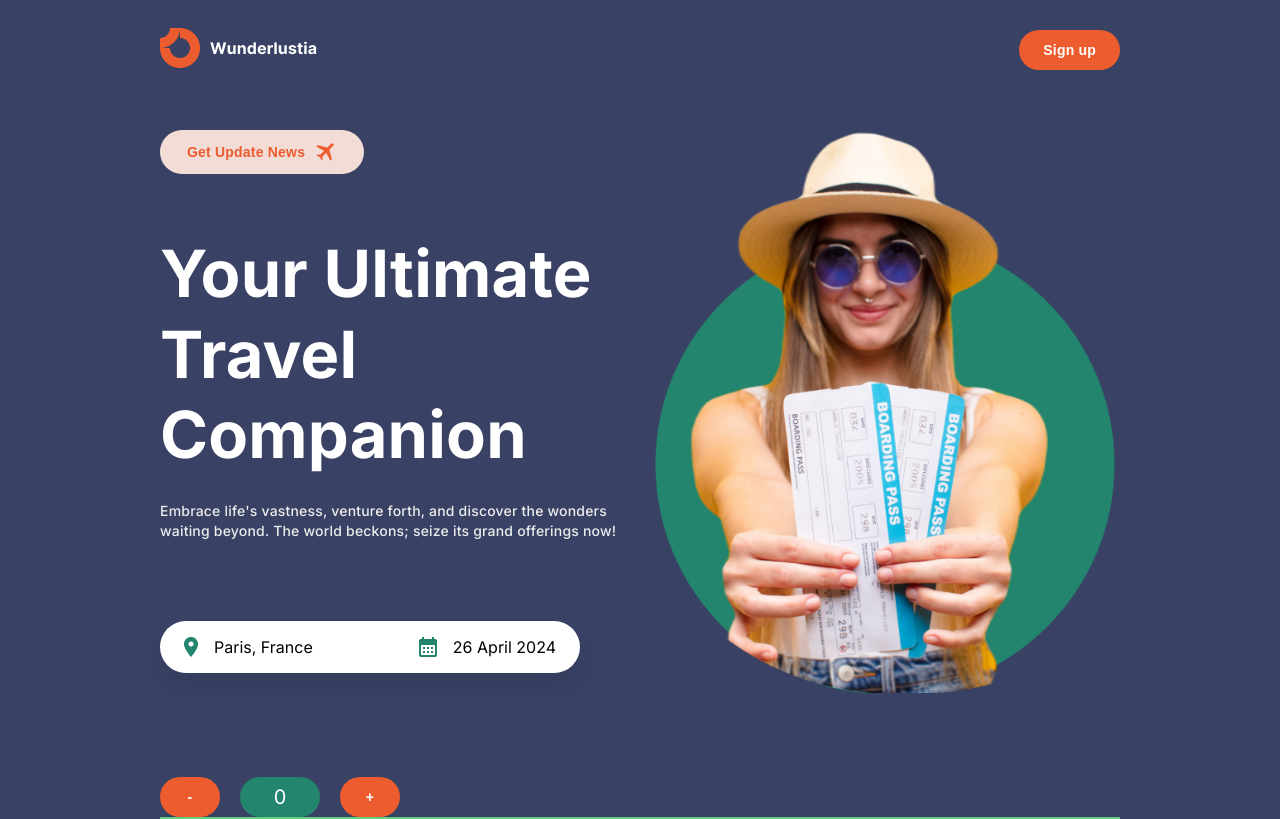
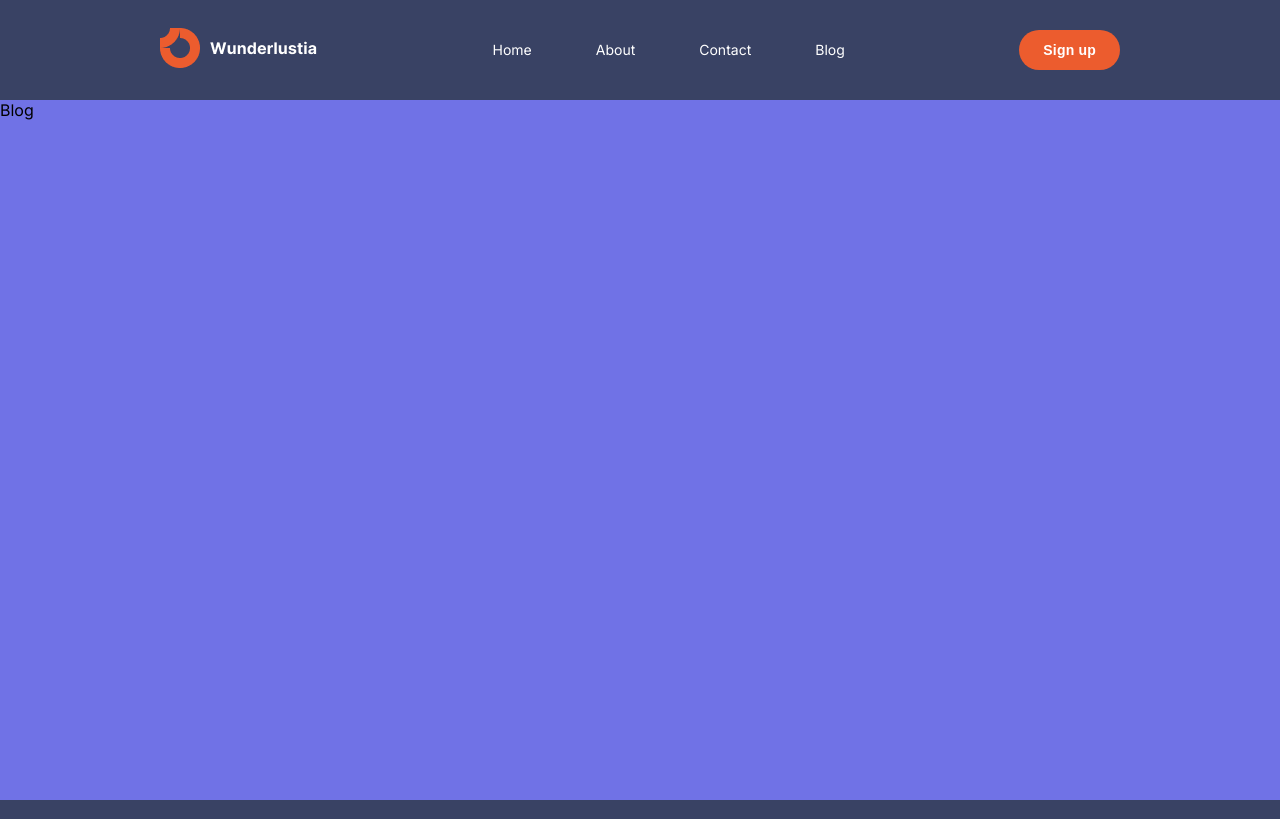
Before and after one commit to rpdNick/reactLesson, a React (Create React App) app: page /reactLesson/blog in a window 1280 px wide. Shown: the top 819 px of the page. Built offline with nearby package versions, Linux system fonts and the light colour scheme.

Commit message:
navigation routs

```diff
--- a/src/Components/App/App.js
+++ b/src/Components/App/App.js
@@ -1,14 +1,24 @@
-import './App.scss';
-import Header from '../Header/Header';
-import Main from '../Main/Main';
-import Footer from '../Footer/Footer';
+import "./App.scss";
+import Header from "../Header/Header";
+import Main from "../Main/Main";
+import About from "../rout-sections/About";
+import Contact from "../rout-sections/Contact";
+import Blog from "../rout-sections/Blog";
+import Footer from "../Footer/Footer";
+import { Route, Routes } from "react-router-dom";
 
 function App(props) {
   return (
     <div className="App">
-      <Header data={props.data.header}/>
-      <Main data={props.data.main}/>
-      <Footer data={props.data.footer}/>
+      <Header data={props.data.header} />
+      <Routes>
+        <Route path="/reactLesson" element={<Main data={props.data.main}/>} />
+        <Route path="/reactLesson/about" element={<About />} />
+        <Route path="/reactLesson/contact" element={<Contact />} />
+        <Route path="/reactLesson/blog" element={<Blog />} />
+      </Routes>
+      {/* <Main data={props.data.main} /> */}
+      <Footer data={props.data.footer} />
     </div>
   );
 }
--- a/src/Components/Footer/Footer.jsx
+++ b/src/Components/Footer/Footer.jsx
@@ -1,7 +1,6 @@
 import "./Footer.scss";
 
 const Footer = (props) => {
-    console.log(props)
 
     return (
         <div className="container">
--- a/src/Components/Header/Header.jsx
+++ b/src/Components/Header/Header.jsx
@@ -1,8 +1,11 @@
+import { NavLink } from "react-router-dom";
 import "./Header.scss";
 // import {v4 as uuidv4} from 'uuid';
 
 const Header = (props) => {
-  // const navData = props.data.nav;
+  const navData = props.data.nav;
+
+  console.log(navData)
 
   return (
     <header className="Header">
@@ -11,6 +14,10 @@ const Header = (props) => {
           <img src={props.data.logo} alt="logo" />
         </div>
         <nav className="Navigation">
+          <NavLink to={navData[0].link}>{navData[0].navName}</NavLink>
+          <NavLink to={navData[1].link}>{navData[1].navName}</NavLink>
+          <NavLink to={navData[2].link}>{navData[2].navName}</NavLink>
+          <NavLink to={navData[3].link}>{navData[3].navName}</NavLink>
           {/* {navData.map((el) => {
             return (
               <a key={uuidv4()} className="Item" href={el.link}>
--- a/src/Components/Header/Header.scss
+++ b/src/Components/Header/Header.scss
@@ -19,7 +19,7 @@ header {
         display: flex;
         gap: 64px;
 
-        > .Item {
+        > a {
             text-decoration: none;
             color: #fff;
             font-size: 14px;
--- a/src/Components/Main/Main.jsx
+++ b/src/Components/Main/Main.jsx
@@ -1,8 +1,5 @@
 import "./Main.scss";
 import Counter from '../Counter/Counter';
-import Section1 from "../rout-sections/Section1";
-import Section2 from "../rout-sections/Section2";
-import Section3 from "../rout-sections/Section3";
 
 const Main = (props) => {
   console.log(props)
@@ -32,9 +29,6 @@ const Main = (props) => {
         </div>
       </div>
       <Counter/>
-      <Section1/>
-      <Section2/>
-      <Section3/>
     </main>
   );
 };
--- a/src/Components/rout-sections/Section1.jsx
+++ b/src/Components/rout-sections/About.jsx
@@ -1,11 +1,11 @@
 import './Sections.scss';
 
-const Section1 = ()=> {
+const About = ()=> {
     return(
         <div className='rout_section green'>
-            <p>Section 1</p>
+            <p>About</p>
         </div>
     )
 }
 
-export default Section1;
+export default About;
--- a/src/Components/rout-sections/Section3.jsx
+++ b/src/Components/rout-sections/Blog.jsx
@@ -1,11 +1,11 @@
 import './Sections.scss';
 
-const Section3 = ()=> {
+const Blog = ()=> {
     return(
         <div className='rout_section blue'>
-            <p>Section 3</p>
+            <p>Blog</p>
         </div>
     )
 }
 
-export default Section3;
+export default Blog;
--- a/src/Components/rout-sections/Section2.jsx
+++ b/src/Components/rout-sections/Contact.jsx
@@ -1,11 +1,11 @@
 import './Sections.scss';
 
-const Section2 = ()=> {
+const Contact = ()=> {
     return(
         <div className='rout_section purple'>
-            <p>Section 2</p>
+            <p>Contact</p>
         </div>
     )
 }
 
-export default Section2;
+export default Contact;
--- a/src/data/data.js
+++ b/src/data/data.js
@@ -8,10 +8,10 @@ const data = {
     header: {
         logo: logo,
         nav: [
-            {link: 'https://www.google.com/', navName: 'Home'},
-            {link: 'https://www.google.com/', navName: 'About'},
-            {link: 'https://www.google.com/', navName: 'Contact'},
-            {link: 'https://www.google.com/', navName: 'Blog'}
+            {link: '/reactLesson', navName: 'Home'},
+            {link: '/reactLesson/about', navName: 'About'},
+            {link: '/reactLesson/contact', navName: 'Contact'},
+            {link: '/reactLesson/blog', navName: 'Blog'}
         ],
         button: {
             text: 'Sign up'
--- a/src/index.js
+++ b/src/index.js
@@ -1,10 +1,13 @@
-import React from 'react';
-import ReactDOM from 'react-dom/client';
-import './index.css';
-import App from './Components/App/App';
-import data from './data/data';
+import React from "react";
+import ReactDOM from "react-dom/client";
+import "./index.css";
+import App from "./Components/App/App";
+import data from "./data/data";
+import { BrowserRouter } from "react-router-dom";
 
-const root = ReactDOM.createRoot(document.getElementById('root'));
+const root = ReactDOM.createRoot(document.getElementById("root"));
 root.render(
-    <App data={data}/>
+  <BrowserRouter>
+    <App data={data} />
+  </BrowserRouter>
 );
```
